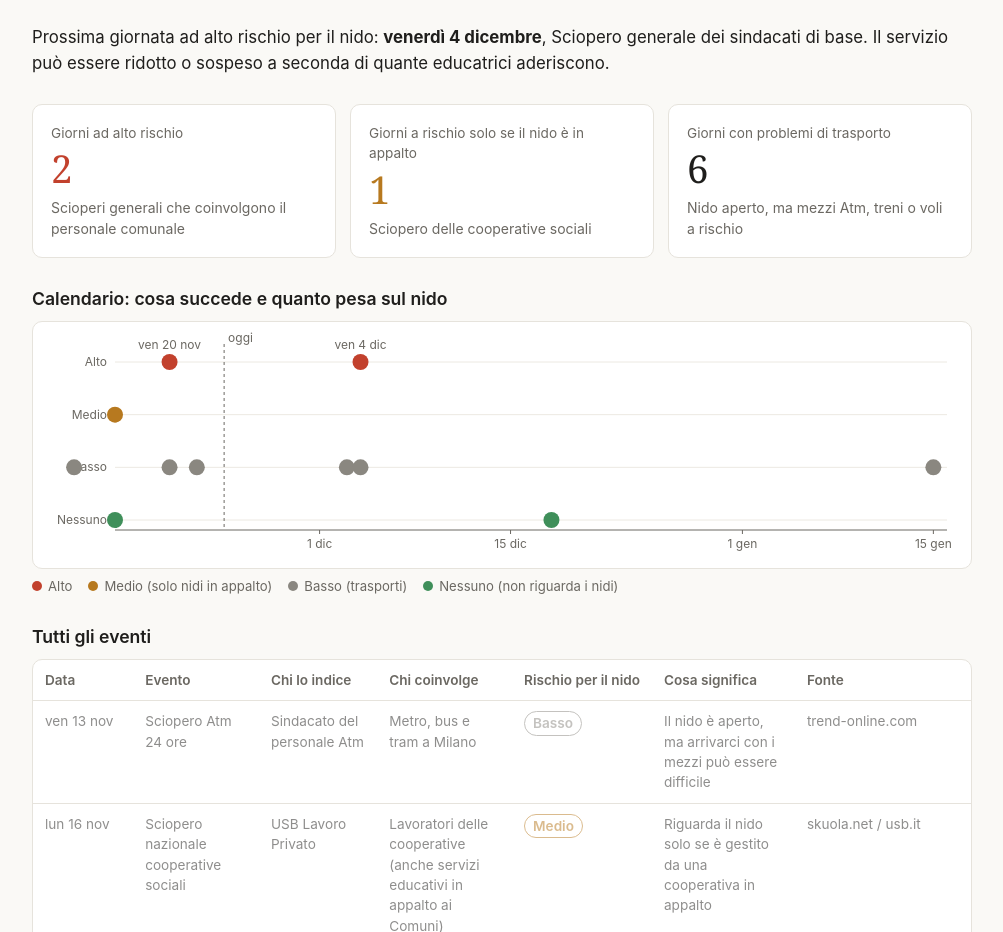
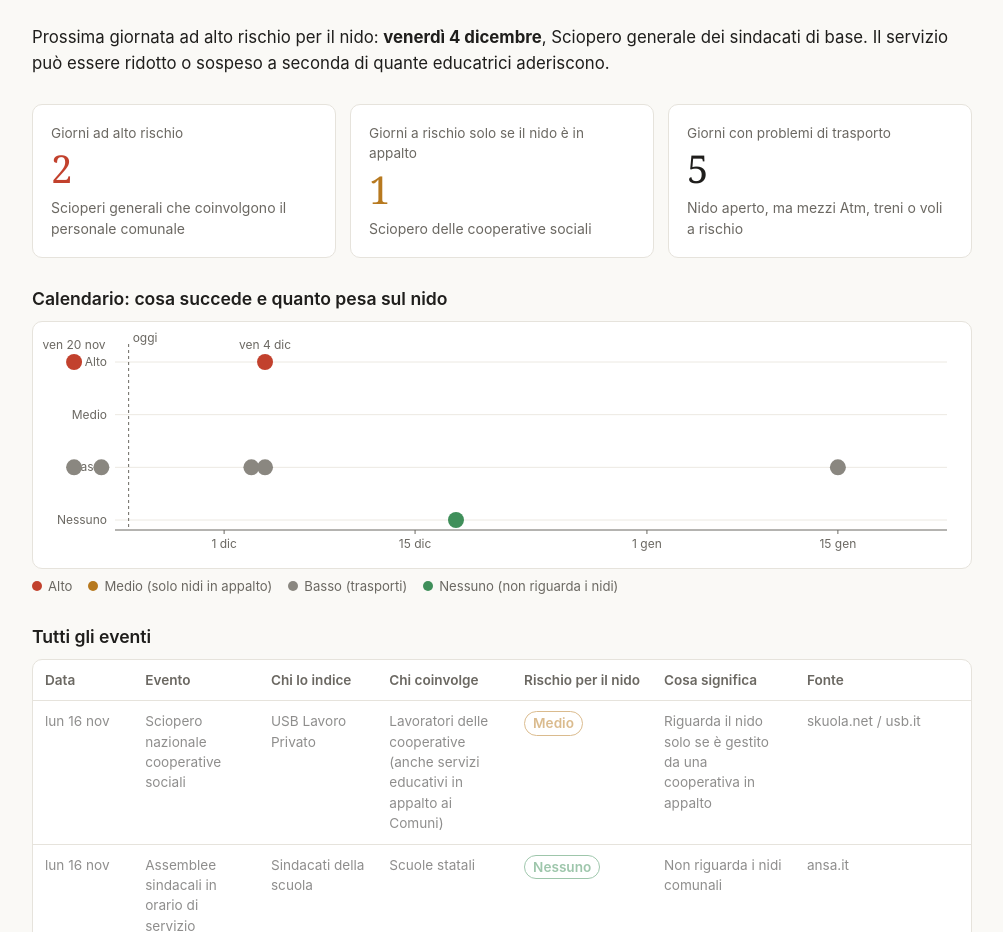
Before and after one commit to Serving9118/Dashboard, a plain HTML site: page index.html in a window 1280 px wide. Shown: the part 98-1030 px from the top of the page, without its empty margins (138-1141 px from the left). Drawn offline with Linux system fonts and the light colour scheme.

Commit message:
Aggiorna scioperi nido (2026-11-23)
Co-Authored-By: Claude Opus 5.5 <noreply@anthropic.com>
Claude-Session: https://claude.ai/code/session_015N3Mx43Fb3XvQtxAMNb9KA

```diff
--- a/index.html
+++ b/index.html
@@ -96,9 +96,8 @@
 
 <script>
 // ===== DATI: questa sezione viene aggiornata automaticamente =====
-const AGGIORNATO = "2026-11-16";
+const AGGIORNATO = "2026-11-23";
 const EVENTI = [
-  {"id":"atm-1113","data":"2026-11-13","evento":"Sciopero Atm 24 ore","promotori":"Sindacato del personale Atm","coinvolge":"Metro, bus e tram a Milano","rischio_nido":"Basso","nota":"Il nido è aperto, ma arrivarci con i mezzi può essere difficile","fonte":"trend-online.com"},
   {"id":"coop-1116","data":"2026-11-16","evento":"Sciopero nazionale cooperative sociali","promotori":"USB Lavoro Privato","coinvolge":"Lavoratori delle cooperative (anche servizi educativi in appalto ai Comuni)","rischio_nido":"Medio","nota":"Riguarda il nido solo se è gestito da una cooperativa in appalto","fonte":"skuola.net / usb.it"},
   {"id":"assemblee-1116","data":"2026-11-16","evento":"Assemblee sindacali in orario di servizio","promotori":"Sindacati della scuola","coinvolge":"Scuole statali","rischio_nido":"Nessuno","nota":"Non riguarda i nidi comunali","fonte":"ansa.it"},
   {"id":"gen-1120","data":"2026-11-20","evento":"Sciopero generale Cgil + sciopero scuola e pubblico impiego USB","promotori":"Cgil; Usb Pubblico Impiego","coinvolge":"Tutti i settori pubblici e privati, compresi i servizi in appalto","rischio_nido":"Alto","nota":"Possibili riduzioni o chiusure: dipende dall'adesione delle educatrici","fonte":"adnkronos.com / milanobiz.it"},
@@ -110,7 +109,7 @@ const EVENTI = [
   {"id":"scuola-1218","data":"2026-12-18","evento":"Sciopero scuola statale","promotori":"La Voce dei Giusti","coinvolge":"Personale docente, educativo e ATA delle scuole statali","rischio_nido":"Nessuno","nota":"Non riguarda i nidi comunali","fonte":"orizzonteinsegnanti.it"},
   {"id":"enav-0115","data":"2027-01-15","evento":"Sciopero nazionale controllori di volo Enav e tecnici Techno Sky (24 ore)","promotori":"Sindacati del personale Enav e Techno Sky","coinvolge":"Voli in tutta Italia, compresi Linate, Malpensa e Bergamo","rischio_nido":"Basso","nota":"Il nido non è coinvolto; possibili ritardi e cancellazioni di voli","fonte":"avvisoscioperi.it"}
 ];
-const PERIODO = ["2026-11-16", "2027-01-16"];
+const PERIODO = ["2026-11-23", "2027-01-23"];
 // ===== FINE DATI =====
 
 const LIVELLI = ["Alto", "Medio", "Basso", "Nessuno"];
```
